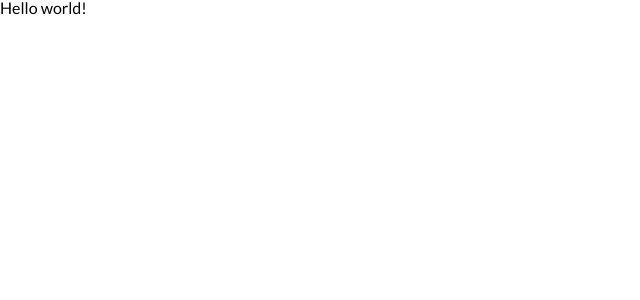
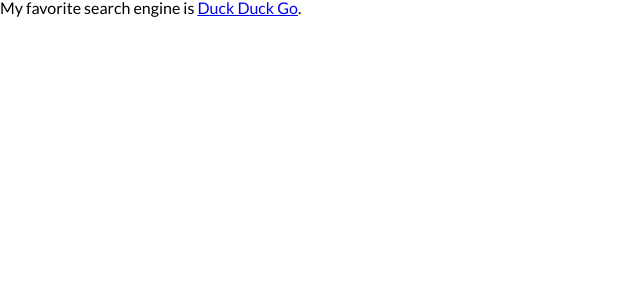
Before and after one commit to kacper-dabrowski/wtelno-info-next, a Next.js app: page / in a window 1280 px wide. Shown: the top 300 px of the page, without its empty margins (0-640 px from the left). Built offline with nearby package versions, Linux system fonts and the light colour scheme.

Commit message:
Add component that parses content

```diff
--- a/pages/index.tsx
+++ b/pages/index.tsx
@@ -1,8 +1,15 @@
 import type { NextPage } from 'next';
 import { OneColLayout } from '../src/layout/oneColLayout';
+import { ParsedContent } from '../src/parsedContent/parsedContent';
 
 const Home: NextPage = () => {
-  return <OneColLayout renderContent={() => <div>Hello world!</div>} />;
+  return (
+    <OneColLayout
+      renderContent={() => (
+        <ParsedContent content="My favorite search engine is [Duck Duck Go](https://duckduckgo.com)." />
+      )}
+    />
+  );
 };
 
 export default Home;
--- /dev/null
+++ b/src/parsedContent/parsedContent.tsx
@@ -0,0 +1,5 @@
+import ReactMarkdown from 'react-markdown';
+
+export const ParsedContent = ({ content }: { content: string }): JSX.Element => {
+  return <ReactMarkdown>{content}</ReactMarkdown>;
+};
```
Also changed, not shown: .eslintrc.json, src/hoc/withParsedMarkdown.tsx (deleted).
